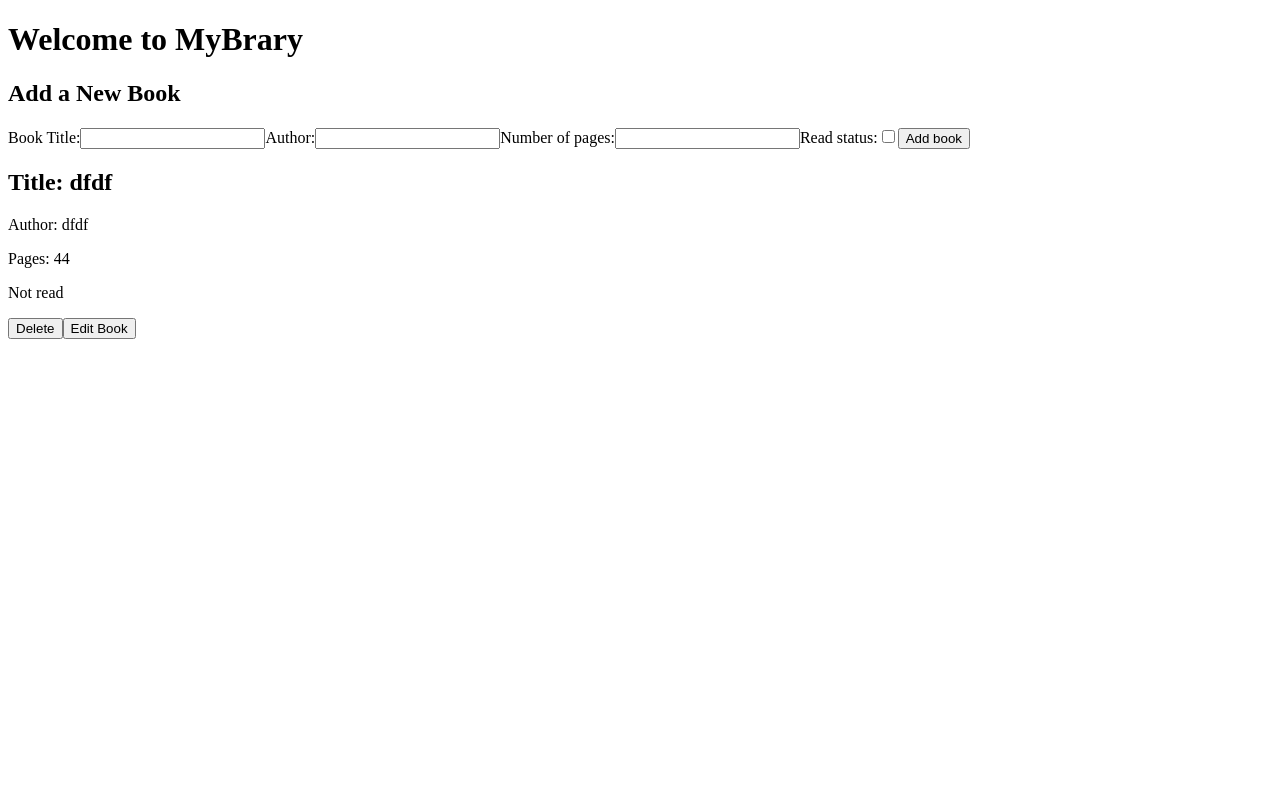
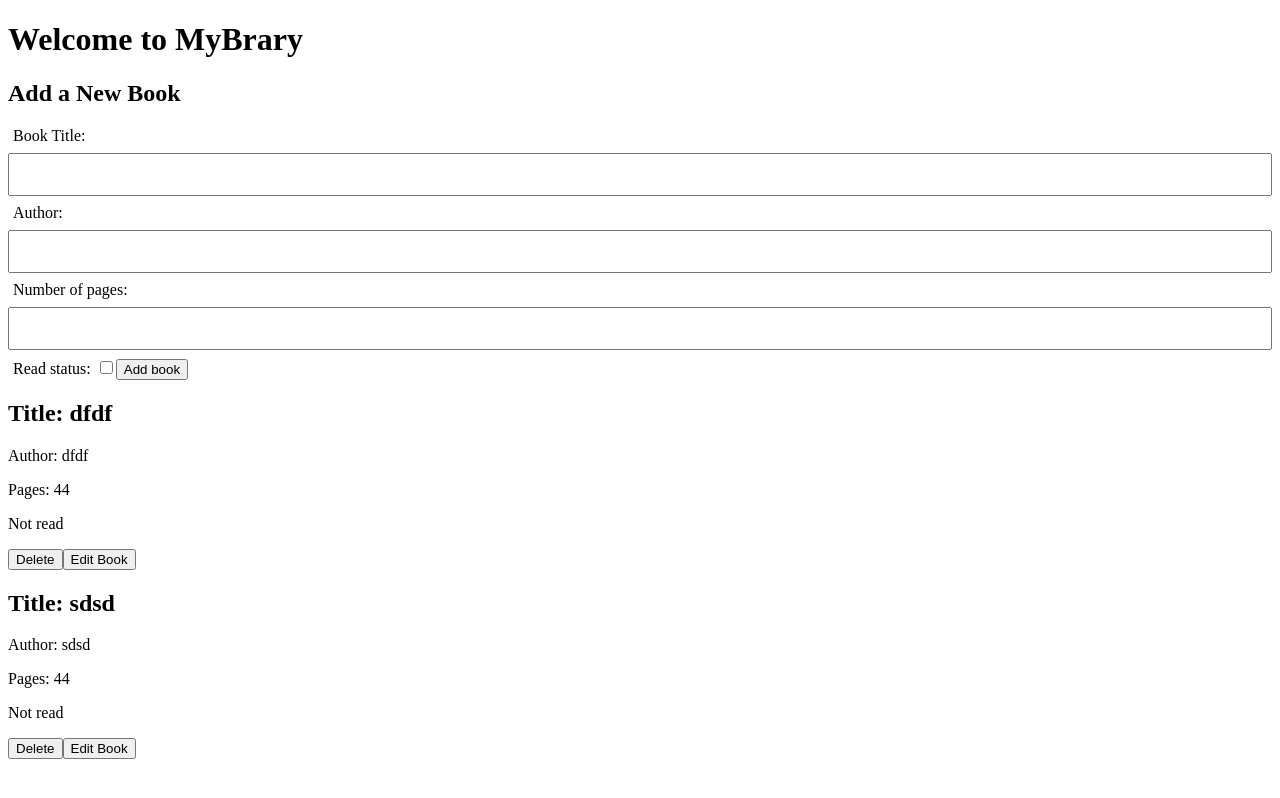
Before and after one commit to aljones1816/reactive_library, a React (Create React App) app: page / in a window 1280 px wide. Built offline with nearby package versions, Linux system fonts and the light colour scheme; data requests are answered from the project's data file.

Commit message:
updated styling

```diff
--- a/data/db.json
+++ b/data/db.json
@@ -4,8 +4,13 @@
       "title": "dfdf",
       "pages": "44",
       "author": "dfdf",
-      "status": false,
       "id": 3
+    },
+    {
+      "title": "sdsd",
+      "pages": "44",
+      "author": "sdsd",
+      "id": 4
     }
   ]
 }
--- a/src/editbook.css
+++ b/src/editbook.css
@@ -21,3 +21,17 @@
  width: 100%;
  height: 100%;
 }
+
+label { padding: 5px; }
+input[type=text] {
+  width: 100%;
+  padding: 12px 20px;
+  margin: 8px 0;
+  box-sizing: border-box;
+}
+input[type=number] {
+  width: 100%;
+  padding: 12px 20px;
+  margin: 8px 0;
+  box-sizing: border-box;
+}
```
Also changed, not shown: 1 other file (tests, documents, lock files or other folders).
